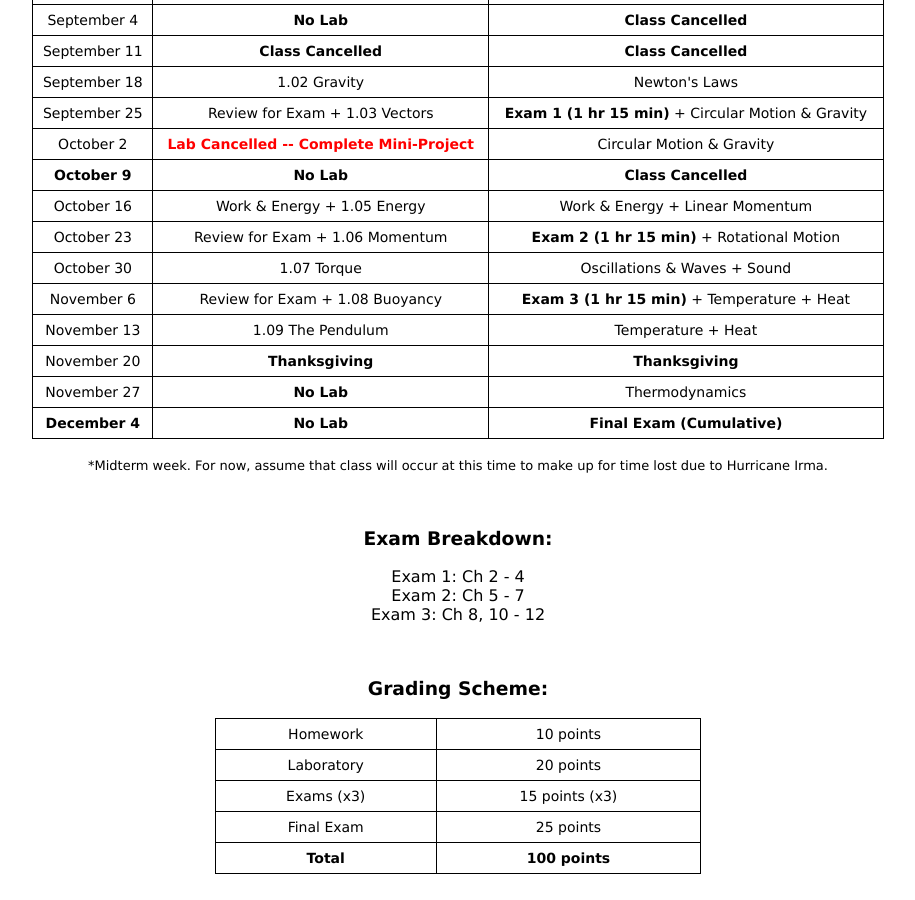
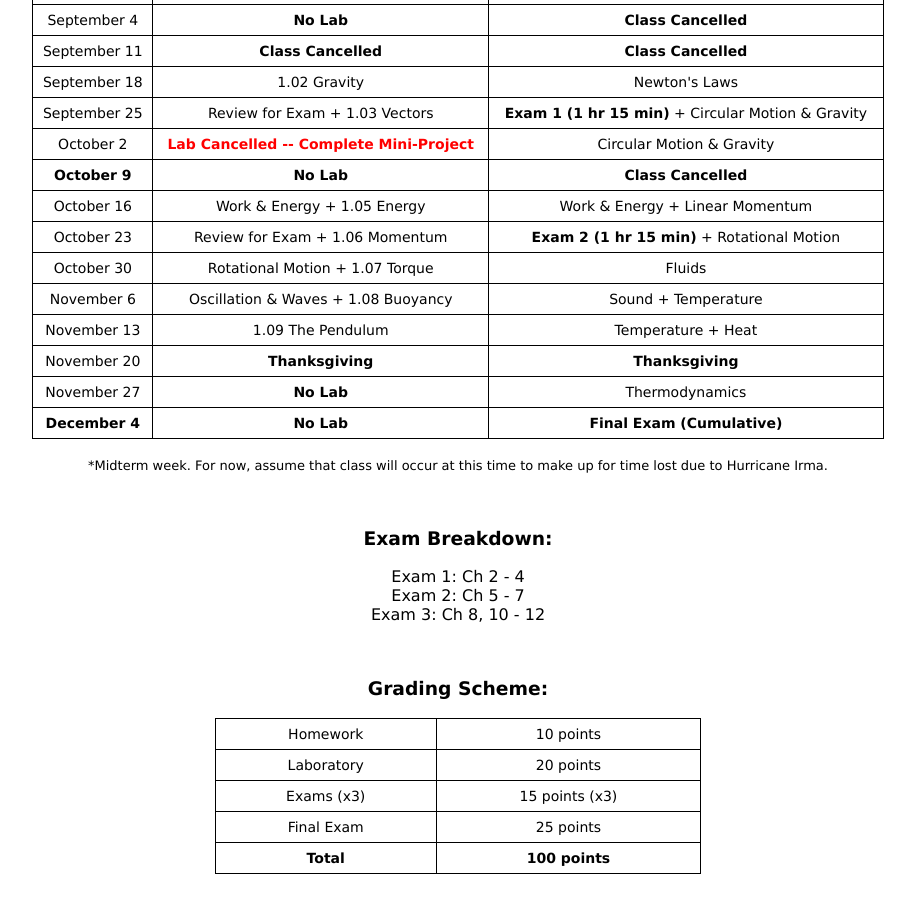
Before and after one commit to dhlaurence/dhlaurence.github.io, a Jekyll site: the page built from teaching/phys2350fall17.html, in a window 1280 px wide and 900 px high, scrolled down 687 px. Shown: the whole window, without its empty margins (182-1097 px from the left). Built offline with Jekyll 4.4.1, drawn with Linux system fonts in a browser that asks for light colours.

Commit message:
Update phys2350fall17.html

```diff
--- a/teaching/phys2350fall17.html
+++ b/teaching/phys2350fall17.html
@@ -96,13 +96,13 @@ title: PHYS2350Fall2017
   </tr>
   <tr>
     <td>October 30</td>
-    <td>1.07 Torque</td>
-    <td>Oscillations & Waves + Sound</td>
+    <td>Rotational Motion + 1.07 Torque</td>
+    <td>Fluids</td>
   </tr>
   <tr>
     <td>November 6</td>
-    <td>Review for Exam + 1.08 Buoyancy</td>
-    <td><b>Exam 3 (1 hr 15 min)</b> + Temperature + Heat</td>
+    <td>Oscillation & Waves + 1.08 Buoyancy</td>
+    <td>Sound + Temperature</td>
   </tr>
   <tr>
     <td>November 13</td>
```
